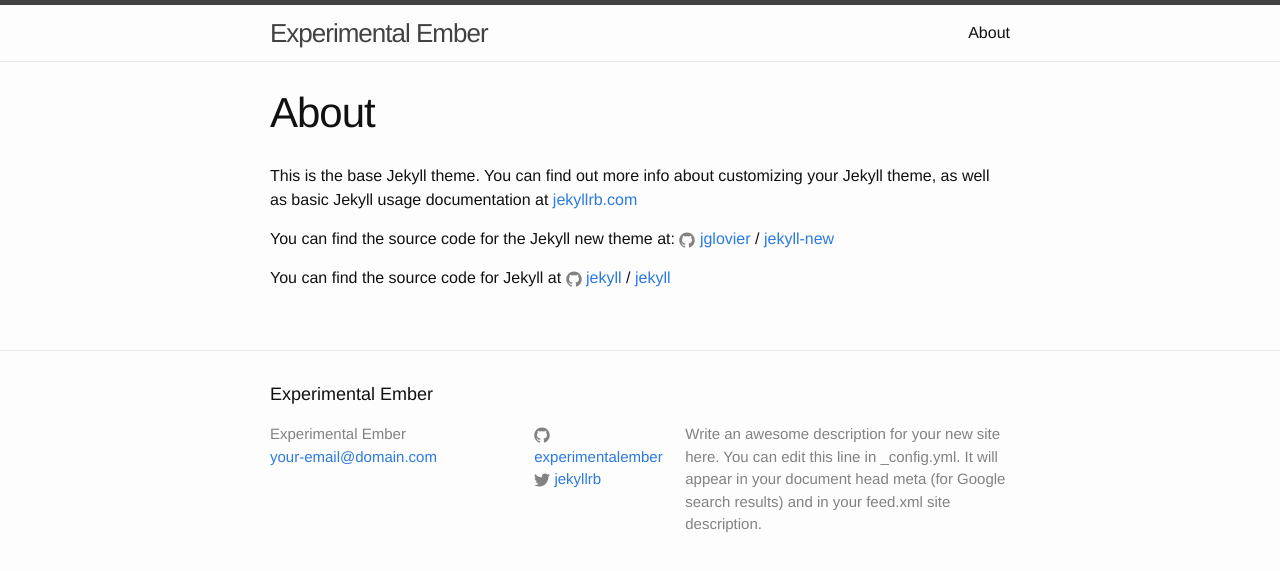
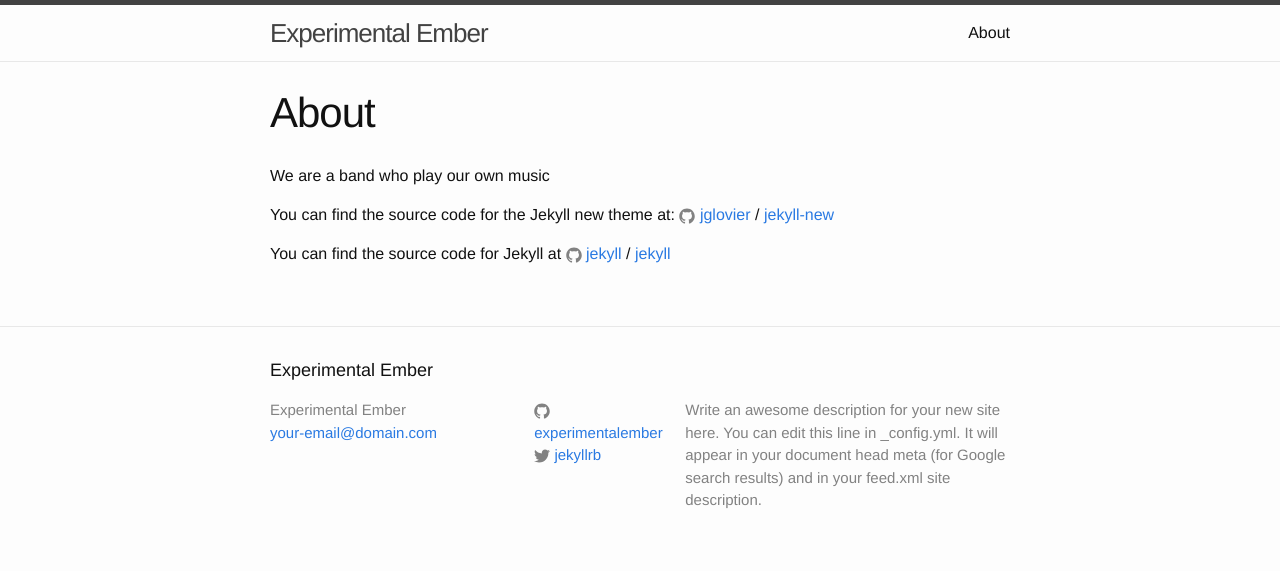
Before and after one commit to experimentalember/experimentalember.github.io, a Jekyll site: the page built from about.md, in a window 1280 px wide. Shown: the top 571 px of the page. Built offline with Jekyll 4.4.1, drawn with Linux system fonts in a browser that asks for light colours.

Commit message:
Update about.md

```diff
--- a/about.md
+++ b/about.md
@@ -4,7 +4,7 @@ title: About
 permalink: /about/
 ---
 
-This is the base Jekyll theme. You can find out more info about customizing your Jekyll theme, as well as basic Jekyll usage documentation at [jekyllrb.com](http://jekyllrb.com/)
+We are a band who play our own music
 
 You can find the source code for the Jekyll new theme at:
 {% include icon-github.html username="jglovier" %} /
```
